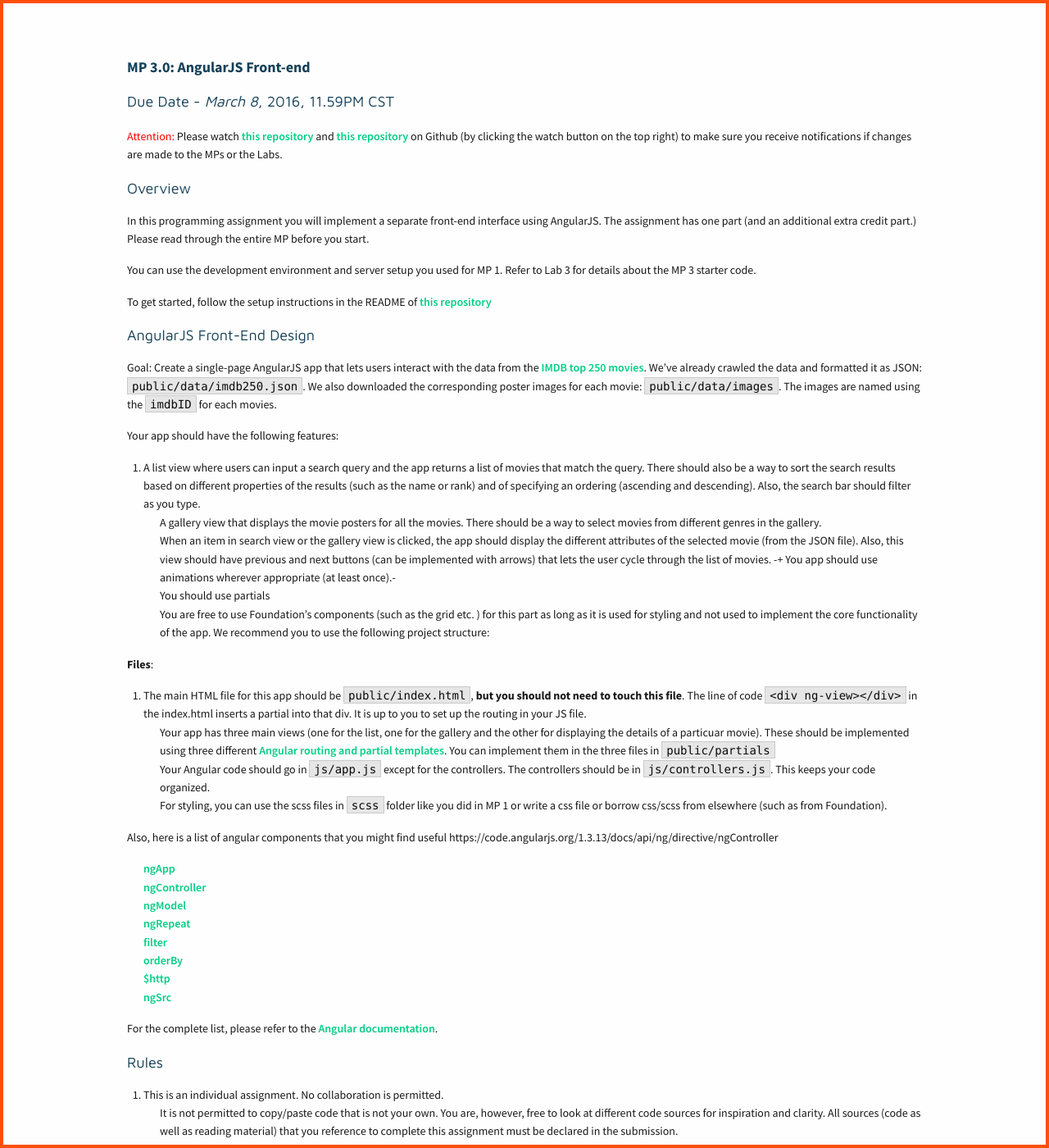
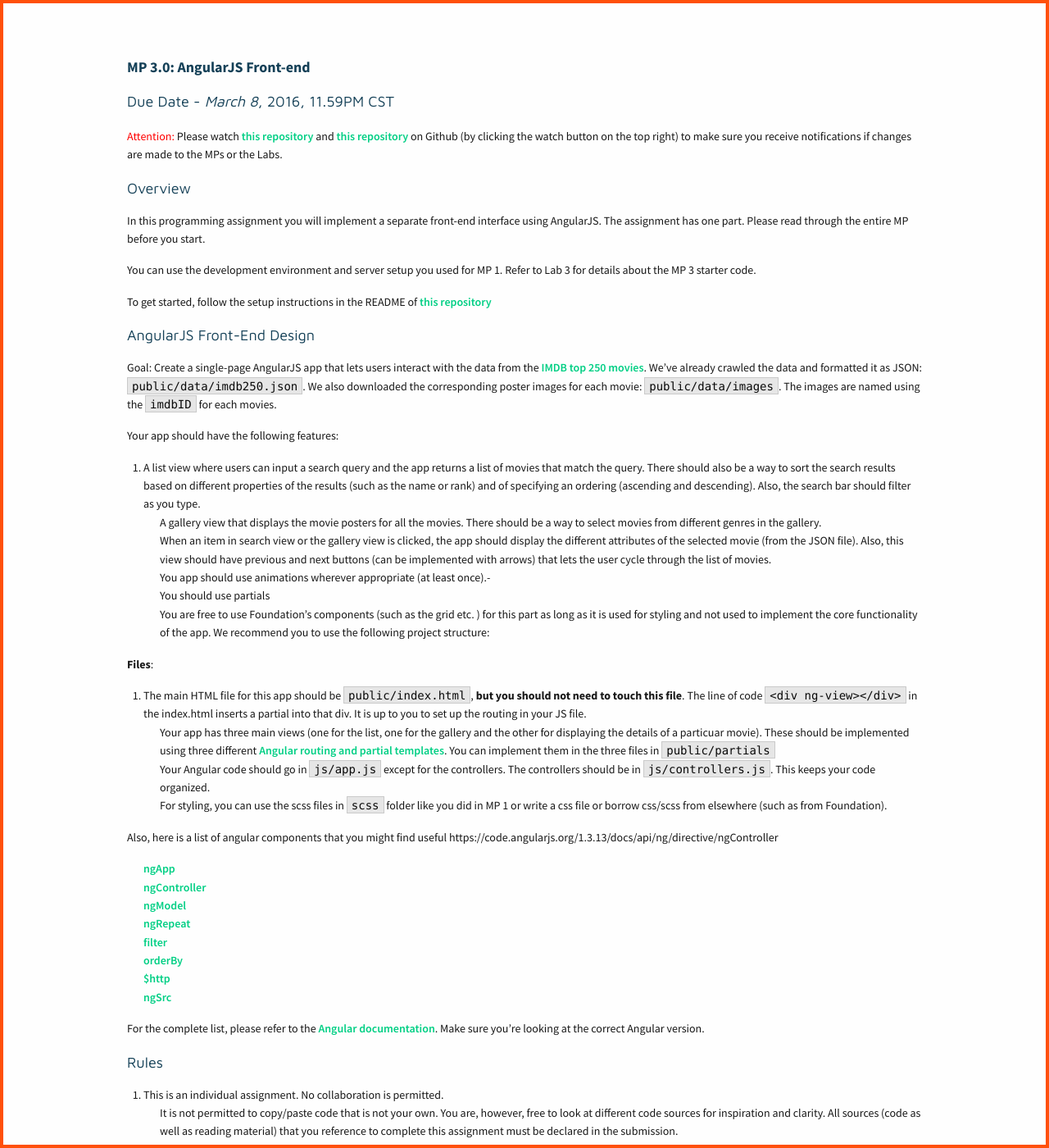
Before and after one commit to biplabdeka/fa2016, a Jekyll site: the page built from _posts/2016-3-2-MP-3.md, in a window 1280 px wide and 1400 px high, scrolled down 237 px. Shown: the whole window at 82% size. Built offline with Jekyll 4.4.1, drawn with Linux system fonts in a browser that asks for light colours; nearby versions of some CDN libraries; some of the changed text lies outside the part shown.

Commit message:
fixing list

````diff
--- a/_posts/2016-3-2-MP-3.md
+++ b/_posts/2016-3-2-MP-3.md
@@ -9,7 +9,7 @@
 <span style="color: red"> Attention: </span> Please watch [this repository](https://github.com/uiuc-web-programming/sp2016) and [this repository](https://github.com/uiuc-web-programming/mp3_starter) on Github (by clicking the watch button on the top right) to make sure you receive notifications if changes are made to the MPs or the Labs.
 
 <div class="section-heading"> Overview </div>
-In this programming assignment you will implement a separate front-end interface using AngularJS. The assignment has one part (and an additional extra credit part.) Please read through the entire MP before you start.
+In this programming assignment you will implement a separate front-end interface using AngularJS. The assignment has one part. Please read through the entire MP before you start.
 
 You can use the development environment and server setup you used for MP 1. Refer to Lab 3 for details about the MP 3 starter code.
 
@@ -23,7 +23,7 @@
 1. A list view where users can input a search query and the app returns a list of movies that match the query. There should also be a way to sort the search results based on different properties of the results (such as the name or rank) and of specifying an ordering (ascending and descending). Also, the search bar should filter as you type.
 + A gallery view that displays the movie posters for all the movies. There should be a way to select movies from different genres in the gallery.
 + When an item in search view or the gallery view is clicked, the app should display the different attributes of the selected movie (from the JSON file). Also, this view should have previous and next buttons (can be implemented with arrows) that lets the user cycle through the list of movies.
--+ You app should use animations wherever appropriate (at least once).-
++ You app should use animations wherever appropriate (at least once).-
 + You should use partials
 + You are free to use Foundation's components (such as the grid etc. ) for this part as long as it is used for styling and not used to implement the core functionality of the app.
 We recommend you to use the following project structure:
@@ -38,16 +38,16 @@
 
 Also, here is a list of angular components that you might find useful
 https://code.angularjs.org/1.3.13/docs/api/ng/directive/ngController
-* [ngApp](https://code.angularjs.org/1.3.13/docs/api/ng/directive/ngApp)
++ [ngApp](https://code.angularjs.org/1.3.13/docs/api/ng/directive/ngApp)
 + [ngController](https://code.angularjs.org/1.3.13/docs/api/ng/directive/ngController)
-+ [ngModel](https://code.angularjs.org/1.3.13/docs/ (https://code.angularjs.org/1.3.13/docs/api/ng/directive/ngController)api/ng/directive/ngModel)
-+ [ngRepeat](https://code.angularjs.org/1.3.13/docs/ (https://code.angularjs.org/1.3.13/docs/api/ng/directive/ngController)api/ng/directive/ngRepeat)
-+ [filter](https://code.angularjs.org/1.3.13/docs/ (https://code.angularjs.org/1.3.13/docs/api/ng/directive/ngController)api/ng/service/$filter)
-+ [orderBy](https://code.angularjs.org/1.3.13/docs/ (https://code.angularjs.org/1.3.13/docs/api/ng/directive/ngController)api/ng/filter/orderBy)
-+ [$http](https://code.angularjs.org/1.3.13/docs/ (https://code.angularjs.org/1.3.13/docs/api/ng/directive/ngController)api/ng/service/$http)
-+ [ngSrc](https://code.angularjs.org/1.3.13/docs/ (https://code.angularjs.org/1.3.13/docs/api/ng/directive/ngController)api/ng/directive/ngSrc (https://docs.angularjs.org/api/ng/directive/ngSrc))
++ [ngModel](https://code.angularjs.org/1.3.13/docs/api/ng/directive/ngModel)
++ [ngRepeat](https://code.angularjs.org/1.3.13/docs/api/ng/directive/ngRepeat)
++ [filter](https://code.angularjs.org/1.3.13/docs/api/ng/service/$filter)
++ [orderBy](https://code.angularjs.org/1.3.13/docs/api/ng/filter/orderBy)
++ [$http](https://code.angularjs.org/1.3.13/docs/api/ng/service/$http)
++ [ngSrc](https://code.angularjs.org/1.3.13/docs/api/ng/directive/ngSrc)
 
-For the complete list, please refer to the [Angular documentation](https://docs.angularjs.org/api/ng).
+For the complete list, please refer to the [Angular documentation](https://docs.angularjs.org/api/ng). Make sure you're looking at the correct Angular version.
 
 <div class="section-heading"> Rules </div>
 1.    This is an individual assignment. No collaboration is permitted.
@@ -67,7 +67,7 @@
 ```
 This is needed because when we host your code for grading, the folder structure on our server would be different from what it was on your server and things would break. So, you have to make sure the code in your `public` folder works no matter where the public folder is placed on a server.
 
-###Grade Breakdown
+<div class="section-heading"> Grade Breakdown </div>
 Total Points : 50
 
 List View:
@@ -109,9 +109,6 @@
 ```
 This prevents the function parameter names from being changed.
 
-<div class="section-heading"> Grading Breakdown </div>
-TBD
-
 <div class="section-heading"> Submission Details </div>
 TBD.
 If you run into any issues using the submission and build system, please post on Piazza.
````
